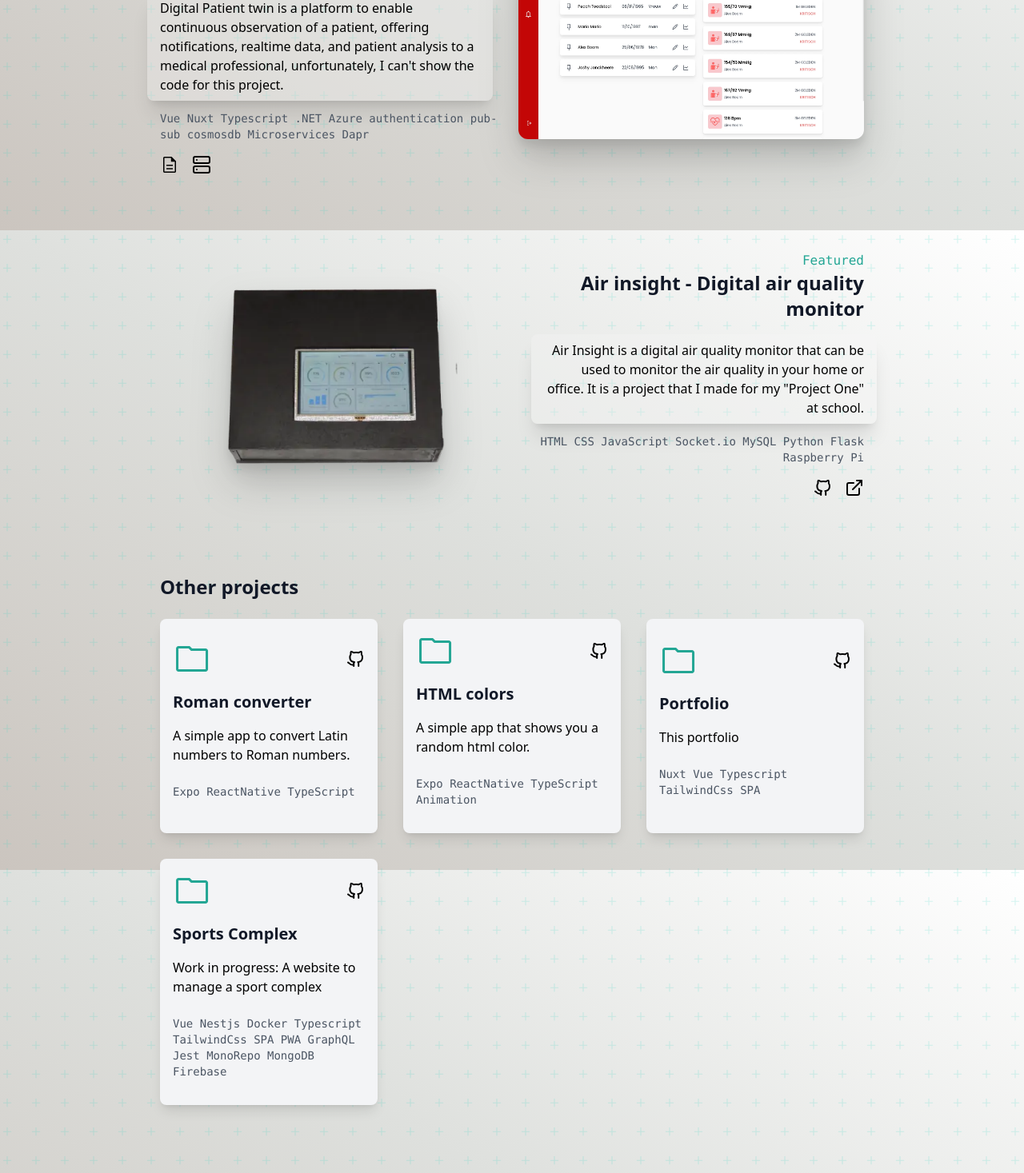
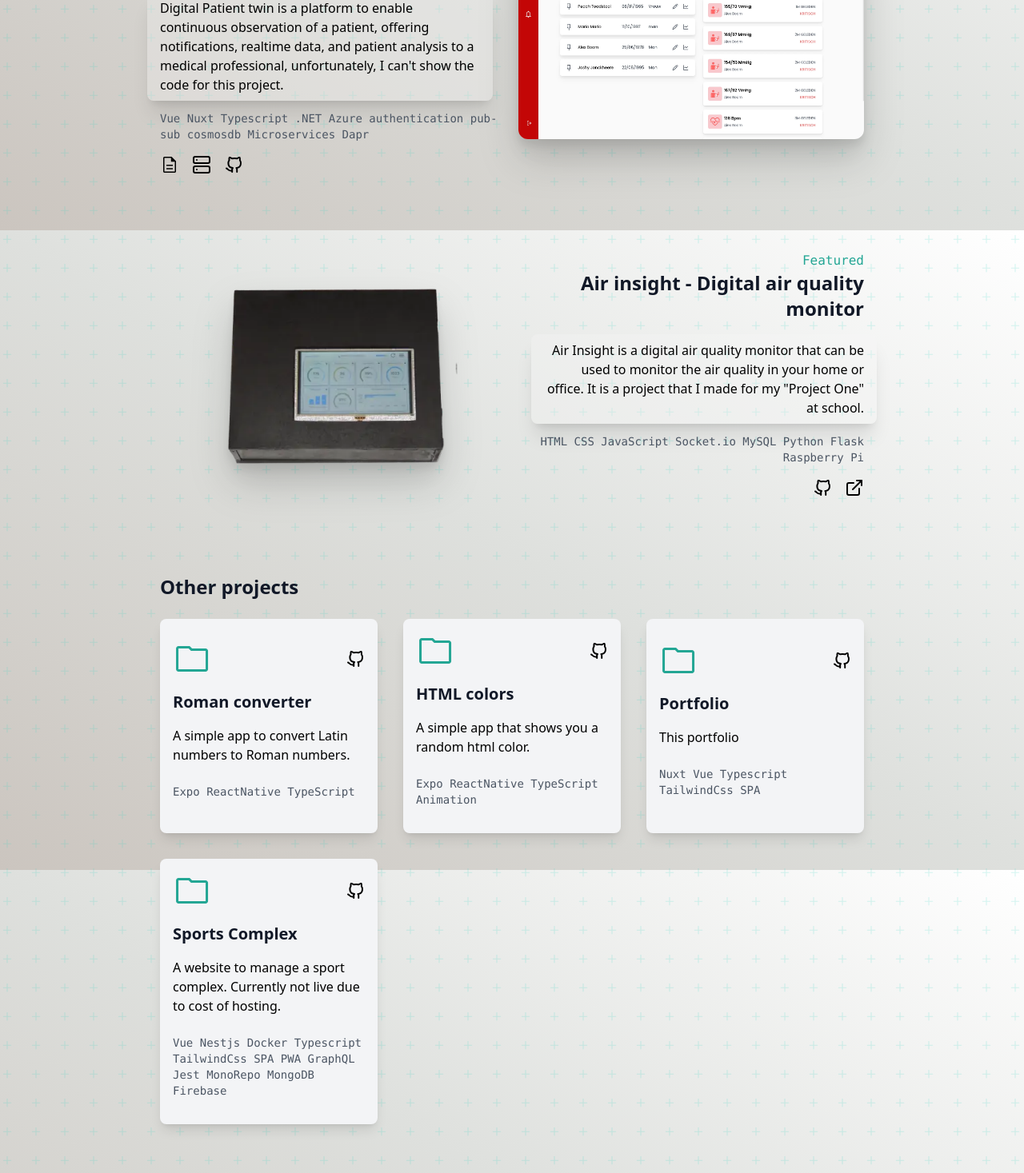
Before and after one commit to JarneDel/frontend-portfolio, a Nuxt app: page / in a window 1280 px wide. Shown: the part 2912-4379 px from the top of the page at 80% size. Built offline with nearby package versions, Linux system fonts and the light colour scheme.

Commit message:
add accessibility and link to industry project github

```diff
--- a/components/Projects/ProjectsFeatured.vue
+++ b/components/Projects/ProjectsFeatured.vue
@@ -185,6 +185,7 @@ const projects: IFeaturedProject[] = [
     imageAlt: 'DigitalPatientTwinMockup',
     functionalAnalysis: '/documents/FA02.pdf',
     technicalAnalysis: '/documents/componenten.pdf',
+    github: 'https://github.com/JarneDel/digital-patient-twin-backend',
   },
   {
     id: 5,
--- a/components/Projects/ProjectsOthers.vue
+++ b/components/Projects/ProjectsOthers.vue
@@ -81,7 +81,8 @@ const projects: IProject[] = [
   {
     id: 4,
     name: 'Sports Complex',
-    description: 'Work in progress: A website to manage a sport complex',
+    description:
+      'A website to manage a sport complex. Currently not live due to cost of hosting.',
     technologies:
       'Vue Nestjs Docker Typescript TailwindCss SPA PWA GraphQL Jest MonoRepo MongoDB Firebase',
     githubUrl: 'https://github.com/JarneDel/Doran-Jarne-Tibo',
--- a/components/Section/SectionAbout.vue
+++ b/components/Section/SectionAbout.vue
@@ -42,7 +42,6 @@ article {
           enter: { opacity: 1, y: 0, transition: { delay: 0.5 } },
           visible: { opacity: 1, y: 0 },
         }"
-        class="mb-4 w-full max-w-[32rem] text-3xl font-bold text-gray-900 dark:text-gray-100"
       >
         About me
       </h2>
--- a/components/navigation/Github.vue
+++ b/components/navigation/Github.vue
@@ -4,6 +4,7 @@
     :external="true"
     target="_blank"
     class="hocus:text-primary-light hocus:dark:text-primary-dark"
+    aria-label="Github"
   >
     <svg
       xmlns="http://www.w3.org/2000/svg"
--- a/components/navigation/LinkedIn.vue
+++ b/components/navigation/LinkedIn.vue
@@ -4,6 +4,7 @@
     target="_blank"
     rel="noopener noreferrer"
     class="inline-block hocus:text-primary-light hocus:dark:text-primary-dark"
+    aria-label="LinkedIn"
   >
     <svg
       xmlns="http://www.w3.org/2000/svg"
--- a/components/navigation/Mail.vue
+++ b/components/navigation/Mail.vue
@@ -3,6 +3,7 @@
     :href="to"
     target="_blank"
     rel="noopener noreferrer"
+    aria-label="Send me an email"
     class="inline-block hocus:text-primary-light hocus:dark:text-primary-dark"
   >
     <svg
```
